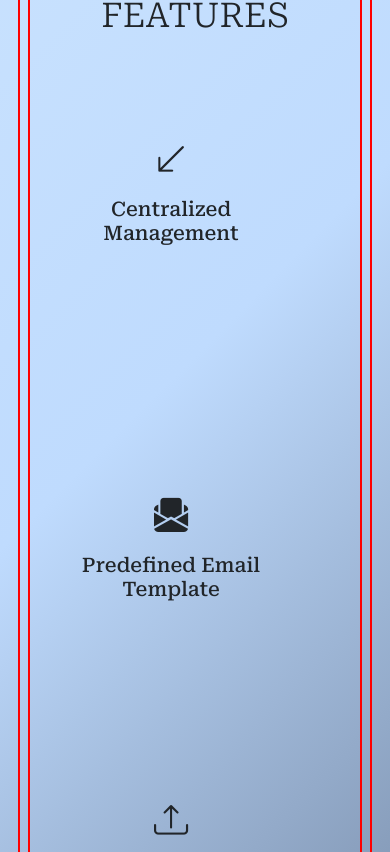
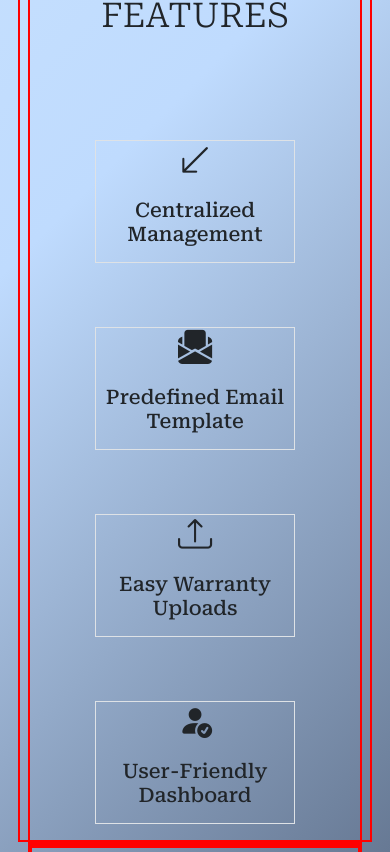
Before and after one commit to Vitomirov/warranty-wallet, a React (Vite) app in the folder src/frontend/: page / in a window 390 px wide. Shown: the part 1652-2504 px from the top of the page. Built offline with nearby package versions, Linux system fonts and the light colour scheme; a web font is replaced by a local one.

Commit message:
Features improvement: card/modal layout for mobile phone

```diff
--- a/src/frontend/pages/Features.jsx
+++ b/src/frontend/pages/Features.jsx
@@ -1,4 +1,5 @@
-import React from "react";
+import React, { useState } from "react";
+import { Modal, Button } from "react-bootstrap";
 
 const Features = () => {
   const featuresData = [
@@ -32,6 +33,10 @@ const Features = () => {
     },
   ];
 
+  const [selectedFeature, setSelectedFeature] = useState(null);
+
+  const handleClose = () => setSelectedFeature(null);
+
   return (
     <section
       id="features"
@@ -42,29 +47,56 @@ const Features = () => {
 
         <div className="row g-5 justify-content-center">
           {featuresData.map((feature) => (
-            <div
-              key={feature.id}
-              className="col-12 col-md-6 col-lg-3 d-flex justify-content-center"
-            >
-              {/* Bootstrap card */}
+            <React.Fragment key={feature.id}>
+              {/* Card for md/lg: normal */}
+              <div className="col-md-6 col-lg-3 d-none d-md-flex justify-content-center mb-4">
                 <div className="feature-card h-100 pb-3">
-                <div className="card-body text-center d-flex flex-column justify-content-start">
-                  {/* Icon */}
+                  <div className="card-body text-center d-flex flex-column justify-content-center">
                     <i className={`${feature.icon} display-4 mb-3`} />
-
-                  {/* Title */}
                     <h5 className="card-title">{feature.title}</h5>
-
-                  {/* Description (hidden by default, shown on hover with CSS) */}
                     <p className="card-text text-justify feature-description mt-2">
                       {feature.description}
                     </p>
                   </div>
                 </div>
               </div>
+
+              {/* Mobile card: center with flex outside grid */}
+              <div className="d-flex d-md-none justify-content-center mb-3 ms-5">
+                <div
+                  className="feature-card h-100 pb-3 bg-transparent border"
+                  style={{ cursor: "pointer", width: "90%" }}
+                  onClick={() => setSelectedFeature(feature)}
+                >
+                  <div className="card-body text-center d-flex flex-column justify-content-start">
+                    <i className={`${feature.icon} display-4 mb-3`} />
+                    <h5 className="card-title">{feature.title}</h5>
+                  </div>
+                </div>
+              </div>
+            </React.Fragment>
           ))}
         </div>
       </div>
+
+      {/* Modal for mobile */}
+      <Modal show={!!selectedFeature} onHide={handleClose} centered>
+        {selectedFeature && (
+          <>
+            <Modal.Header closeButton>
+              <Modal.Title>{selectedFeature.title}</Modal.Title>
+            </Modal.Header>
+            <Modal.Body>
+              <p>{selectedFeature.description}</p>
+            </Modal.Body>
+            <Modal.Footer>
+              <Button variant="secondary" onClick={handleClose}>
+                Close
+              </Button>
+            </Modal.Footer>
+          </>
+        )}
+      </Modal>
     </section>
   );
 };
```
Lines whose indentation alone changed are shown as unchanged.
